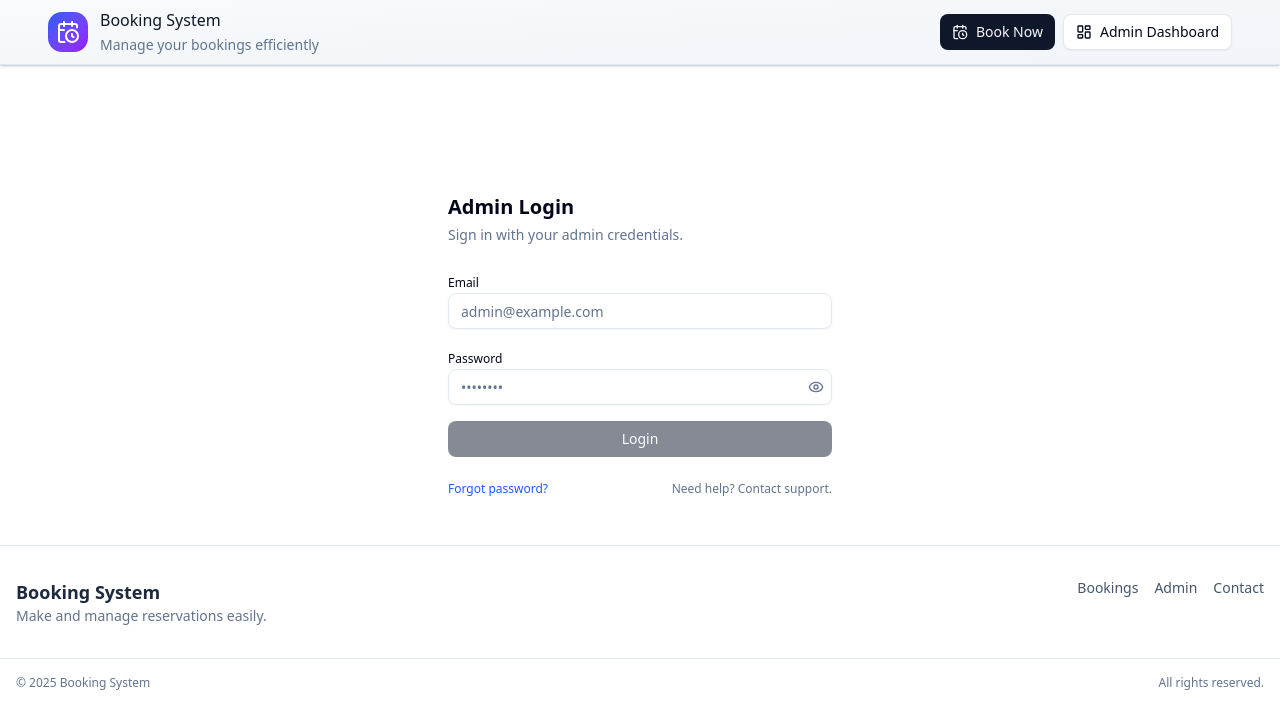
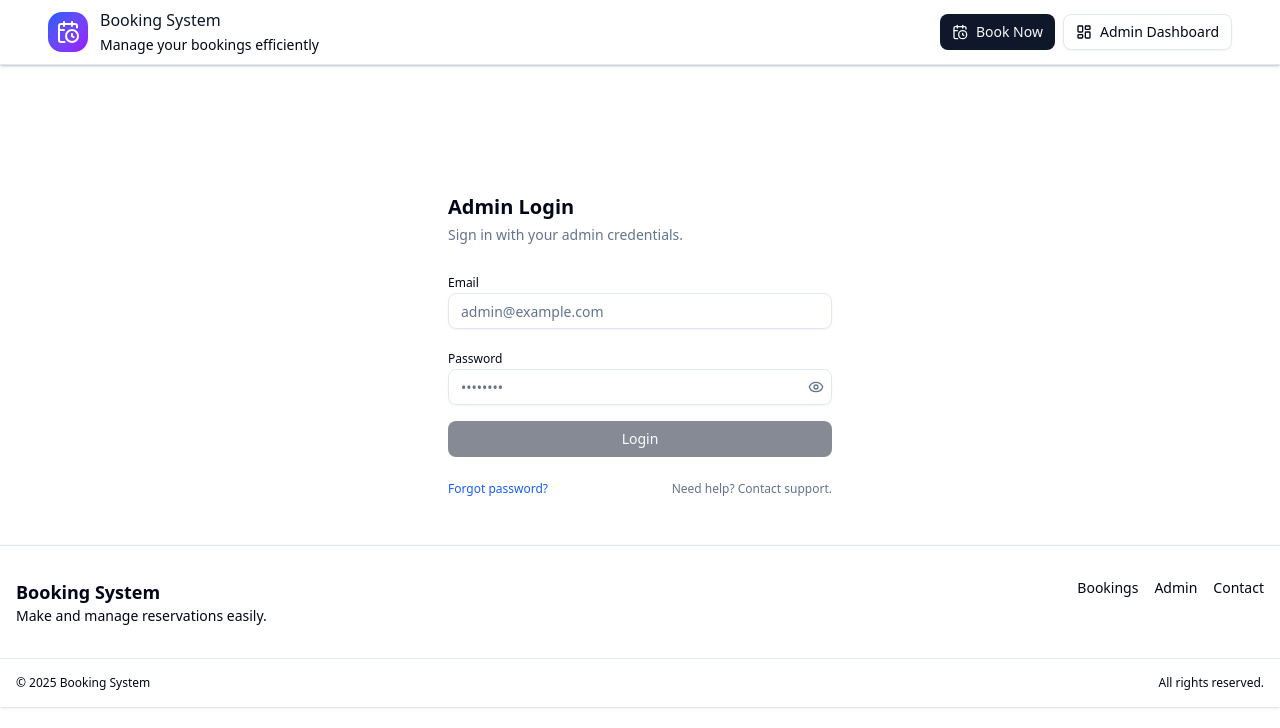
Before and after one commit to Poomsanthong/Reservation-System, a Next.js app: page /login in a window 1280 px wide. Shown: the top 728 px of the page. Built offline with nearby package versions, Linux system fonts and the light colour scheme; no server answers.

Commit message:
feat: integrate theme provider and update UI components for improved styling and accessibility

```diff
--- a/app/layout.tsx
+++ b/app/layout.tsx
@@ -1,6 +1,7 @@
 import type { Metadata } from "next";
 import { Geist, Geist_Mono } from "next/font/google";
 import { Toaster } from "sonner";
+import { ThemeProvider } from "next-themes";
 import "./globals.css";
 import Header from "@/components/Header";
 import Footer from "@/components/Footer";
@@ -22,18 +23,20 @@ export const metadata: Metadata = {
 
 export default function RootLayout({
   children,
-}: Readonly<{
+}: {
   children: React.ReactNode;
-}>) {
+}) {
   return (
-    <html lang="en">
+    <html lang="en" suppressHydrationWarning>
       <body
         className={`${geistSans.variable} ${geistMono.variable} antialiased`}
       >
-        <Header />
-        <Toaster position="top-right" />
-        {children}
-        <Footer />
+        <ThemeProvider attribute="class" defaultTheme="system" enableSystem>
+          <Header />
+          <Toaster position="top-right" />
+          {children}
+          <Footer />
+        </ThemeProvider>
       </body>
     </html>
   );
--- a/components/BookingPage/BookingHero.tsx
+++ b/components/BookingPage/BookingHero.tsx
@@ -10,7 +10,7 @@ const BookingHero = () => {
         <div className="inline-flex items-center gap-2 px-4 py-2 bg-blue-50 border border-blue-200 rounded-full mb-4">
           <Sparkles className="w-4 h-4 text-blue-600" />
           <span className="text-sm text-blue-700">
-            AI-Powered Smart Booking
+            AI-Powered Smart Bookings
           </span>
         </div>
         <h2 className="text-slate-900 mb-2">Reserve Your Table</h2>
--- a/components/Footer.tsx
+++ b/components/Footer.tsx
@@ -3,28 +3,30 @@ import React from "react";
 const Footer = () => {
   const year = new Date().getFullYear(); // current year
   return (
-    <footer className="border-t bg-white mt-auto">
+    <footer className="border-t bg-background text-foreground shadow-sm">
       <div className="max-w-7xl mx-auto px-4 py-8 flex flex-col gap-6 md:flex-row md:justify-between">
         <div>
-          <p className="text-lg font-semibold text-slate-800">Booking System</p>
-          <p className="text-sm text-slate-500">
+          <p className="text-lg font-semibold text-primary-800">
+            Booking System
+          </p>
+          <p className="text-sm text-primary-500">
             Make and manage reservations easily.
           </p>
         </div>
-        <nav className="flex gap-4 text-sm text-slate-600">
-          <a href="#" className="hover:text-slate-900">
+        <nav className="flex gap-4 text-sm text-primary-600">
+          <a href="#" className="hover:text-primary-900">
             Bookings
           </a>
-          <a href="#" className="hover:text-slate-900">
+          <a href="#" className="hover:text-primary-900">
             Admin
           </a>
-          <a href="#" className="hover:text-slate-900">
+          <a href="#" className="hover:text-primary-900">
             Contact
           </a>
         </nav>
       </div>
       <div className="border-t">
-        <div className="max-w-7xl mx-auto px-4 py-4 text-xs text-slate-500 flex items-center justify-between">
+        <div className="max-w-7xl mx-auto px-4 py-4 text-xs text-primary-500 flex items-center justify-between">
           <span>&copy; {year} Booking System</span>
           <span className="hidden sm:inline">All rights reserved.</span>
         </div>
--- a/components/Header.tsx
+++ b/components/Header.tsx
@@ -23,7 +23,7 @@ function Header() {
     const {
       data: { subscription },
     } = supabase.auth.onAuthStateChange((_event, newSession) =>
-      setSession(newSession)
+      setSession(newSession),
     );
     console.log("Current session:", sessionData);
 
@@ -31,18 +31,19 @@ function Header() {
   }, []);
 
   return (
-    <div className="bg-gradient-to-br from-slate-50 to-slate-100 shadow-sm">
+    <div className="bg-background text-foreground shadow-sm">
+      {" "}
       {/* navigation content goes here */}
       <nav className="border-b shadow-sm ">
         <div className="max-w-7xl mx-auto px-4 sm:px-6 lg:px-8">
           <div className="flex justify-between items-center h-16 px-2 sm:px-4">
             <div className="flex items-center gap-3">
-              <div className="w-10 h-10 bg-gradient-to-br from-blue-600 to-purple-600 rounded-xl flex items-center justify-center">
+              <div className="w-10 h-10 bg-linear-to-br from-blue-600 to-purple-600 rounded-xl flex items-center justify-center">
                 <CalendarClock className="w-6 h-6 text-white" />
               </div>
               <div>
-                <h1 className="text-slate-900">Booking System</h1>
-                <p className="hidden text-sm text-slate-500 sm:inline">
+                <h1 className="text-primary">Booking System</h1>
+                <p className="hidden text-sm text-primary-500 sm:inline">
                   Manage your bookings efficiently
                 </p>
               </div>
@@ -56,7 +57,7 @@ function Header() {
                   setMobileOpen(false);
                   router.push("/");
                 }}
-                className="gap-2"
+                className="bg-primary text-primary-foreground"
               >
                 <CalendarClock className="w-4 h-4" />
                 Book Now
```
